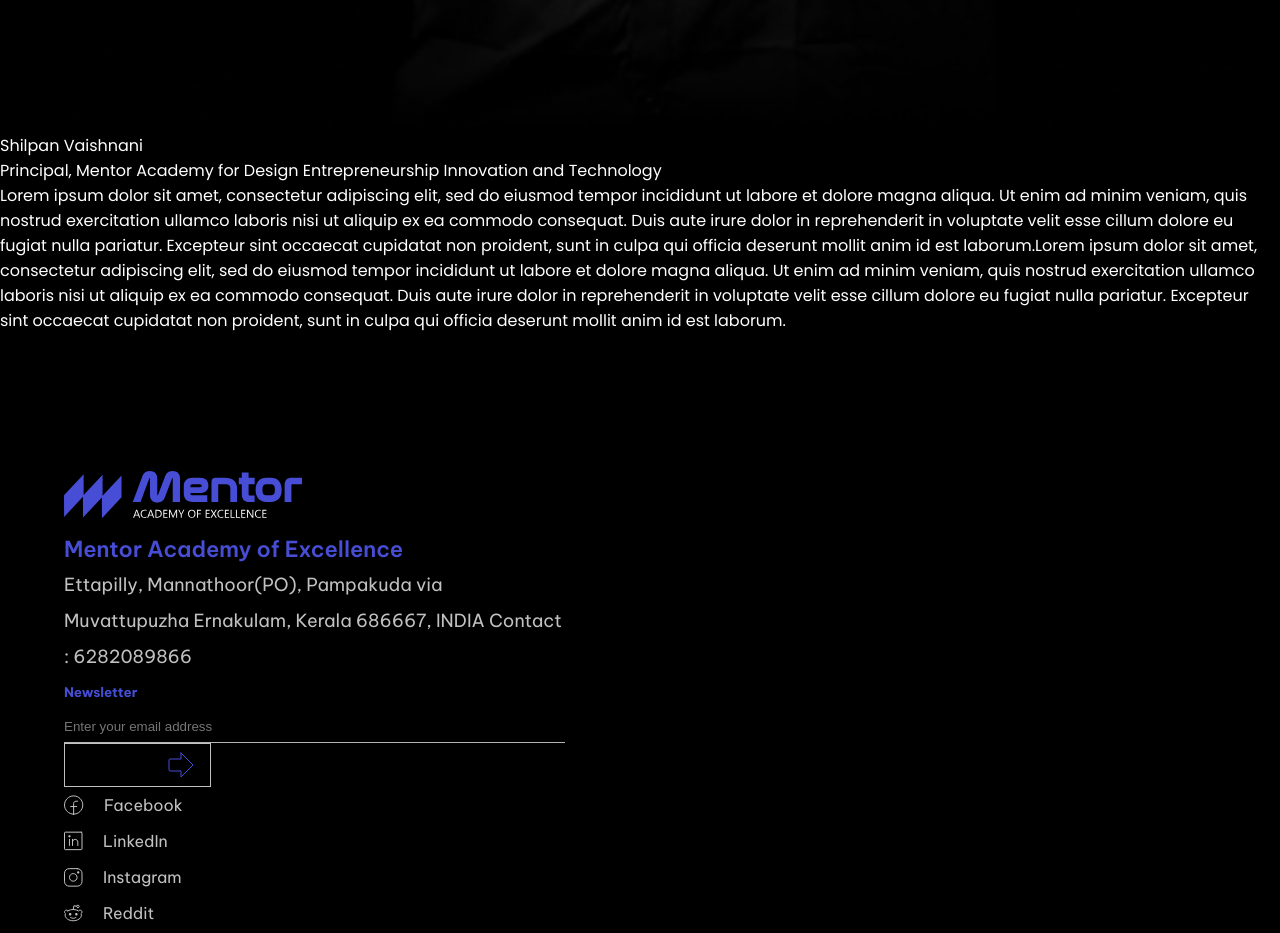
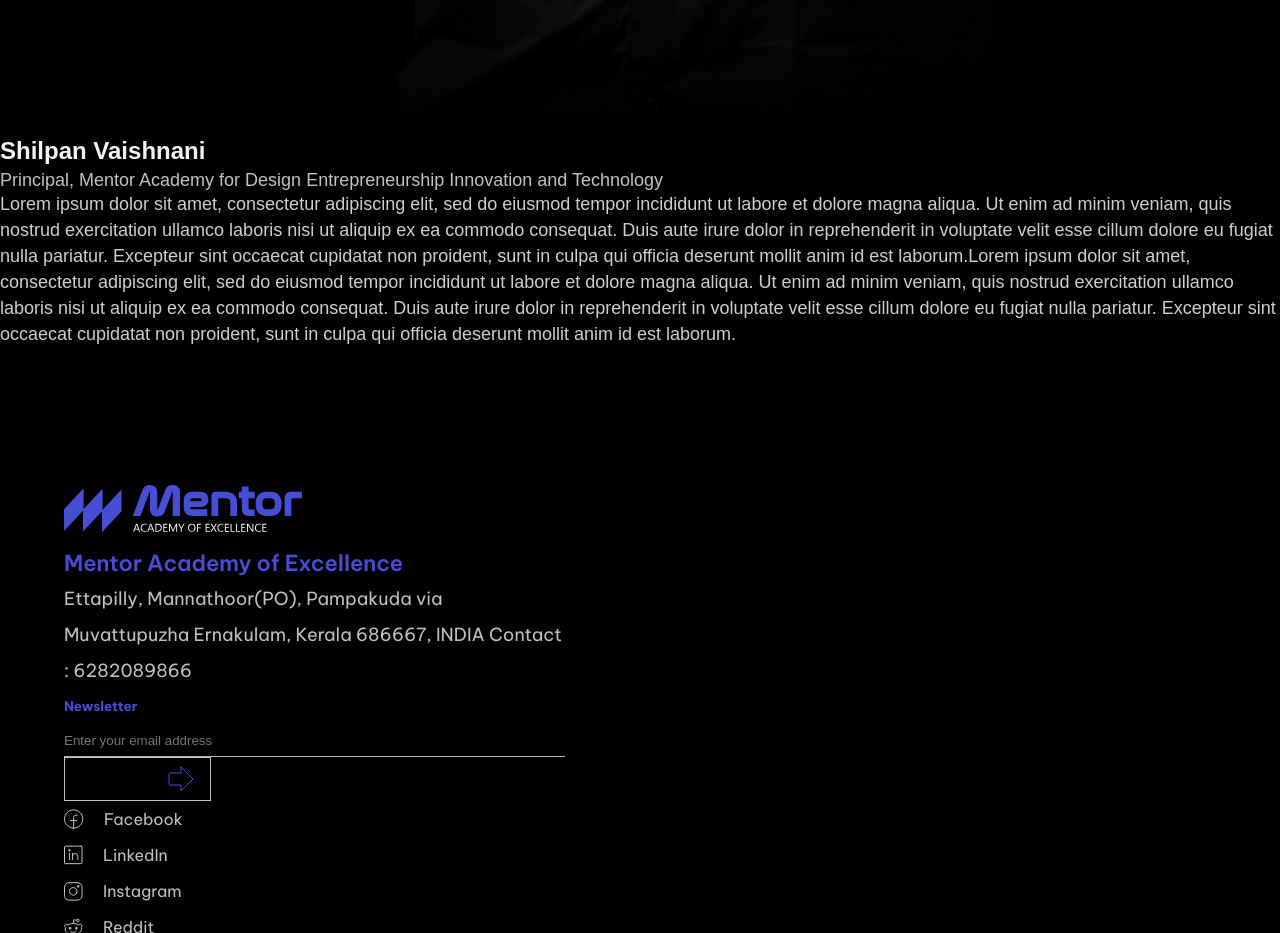
Before and after one commit to fegno/mentor-nextJs, a Next.js app: page /author-pad in a window 1280 px wide. Shown: the part 1600-2533 px from the top of the page. Built offline with nearby package versions, Linux system fonts and the light colour scheme.

Commit message:
style issues

```diff
--- a/src/pages/author-pad/Author-pad.module.scss
+++ b/src/pages/author-pad/Author-pad.module.scss
@@ -9,5 +9,24 @@
     .author_detail_wrapper{
         display: flex;
         align-items: center;
+        font-family:" Be Vietnam Pro", sans-serif;
+        .author_name{
+            font-weight: 700;
+            font-size: _rem(24px);
+            line-height: 36px;
+            color: #F3F3F3;
+        }
+        .author_designation{
+            font-weight: 400;
+            font-size: _rem(18px);
+            line-height: 22px;
+            color: #C1C1C1;
+        }
+        .author_dec{
+            font-weight: 400;
+            font-size: _rem(18px);
+            line-height: 26px;
+            color: #CECECE;
+        }
     }
 }
--- a/src/pages/author-pad/index.tsx
+++ b/src/pages/author-pad/index.tsx
@@ -20,6 +20,9 @@
                         <div className={style.author_dec}>
                             Lorem ipsum dolor sit amet, consectetur adipiscing elit, sed do eiusmod tempor incididunt ut labore et dolore magna aliqua. Ut enim ad minim veniam, quis nostrud exercitation ullamco laboris nisi ut aliquip ex ea commodo consequat. Duis aute irure dolor in reprehenderit in voluptate velit esse cillum dolore eu fugiat nulla pariatur. Excepteur sint occaecat cupidatat non proident, sunt in culpa qui officia deserunt mollit anim id est laborum.Lorem ipsum dolor sit amet, consectetur adipiscing elit, sed do eiusmod tempor incididunt ut labore et dolore magna aliqua. Ut enim ad minim veniam, quis nostrud exercitation ullamco laboris nisi ut aliquip ex ea commodo consequat. Duis aute irure dolor in reprehenderit in voluptate velit esse cillum dolore eu fugiat nulla pariatur. Excepteur sint occaecat cupidatat non proident, sunt in culpa qui officia deserunt mollit anim id est laborum.
                         </div>
+                        {/* <div className={style.social_icon}>
+                            <img src={authsocial.src} alt="linkedIn" />
+                        </div> */}
                     </div>
                 </div>
             </div>
```
